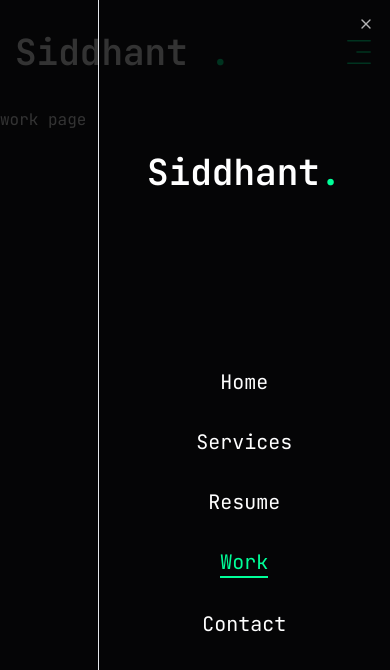
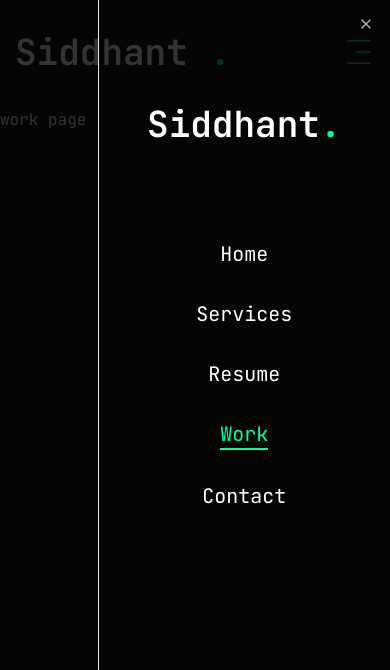
Before and after one commit to siddhx579/portfolio, a Next.js app: page /work in a window 390 px wide. Both pictures are taken after a click on the button 359 px from the left and 52 px from the top of the page. Shown: the top 670 px of the page. Built offline with nearby package versions, Linux system fonts and the light colour scheme.

Commit message:
Update MobileNav.jsx

```diff
--- a/components/MobileNav.jsx
+++ b/components/MobileNav.jsx
@@ -36,7 +36,7 @@ const MobileNav = () => {
                 <CiMenuFries className='text-[32px] text-accent' />
             </SheetTrigger>
             <SheetContent className="flex flex-col">
-                <div className="mt-32 mb-40 text-center text-2xl">
+                <div className="mt-20 mb-20 text-center text-2xl">
                     <Link href="/">
                         <h1 className="text-4xl font-semibold">
                             Siddhant<span className='text-accent'>.</span>
```
